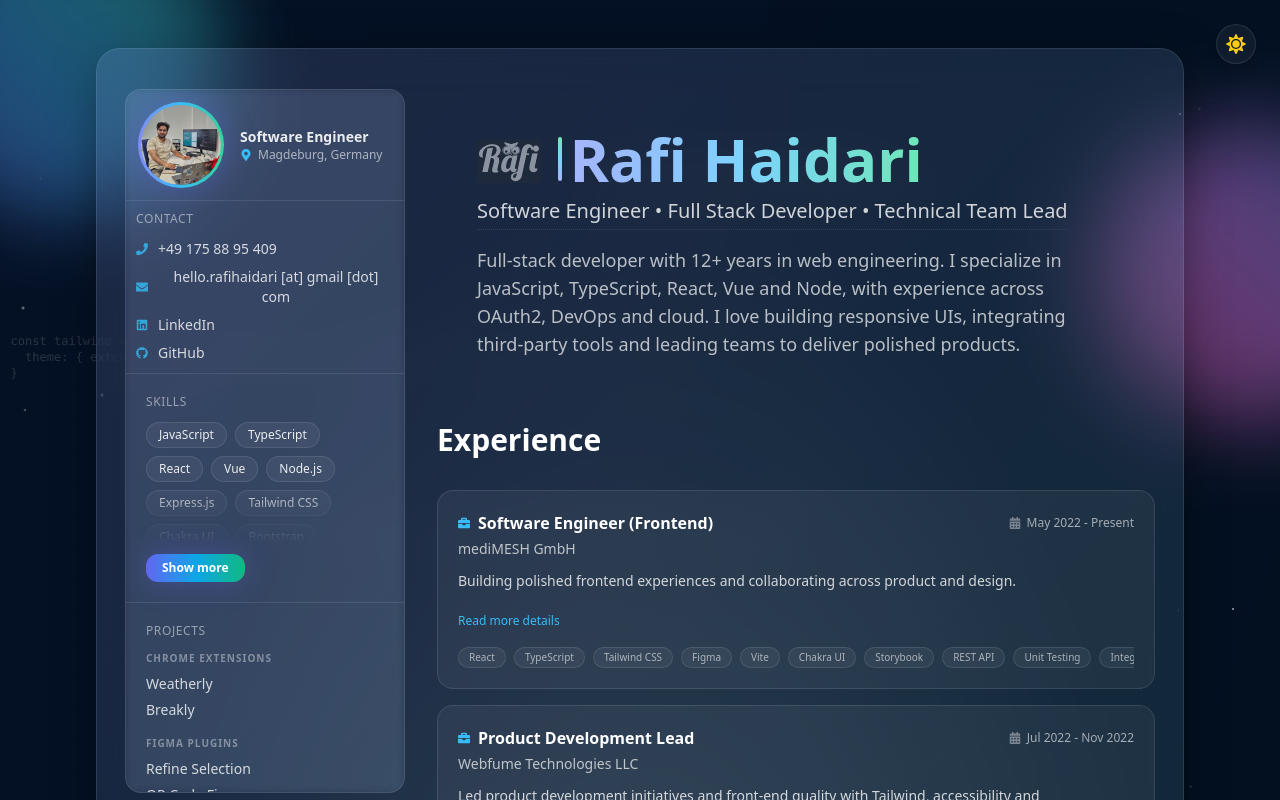
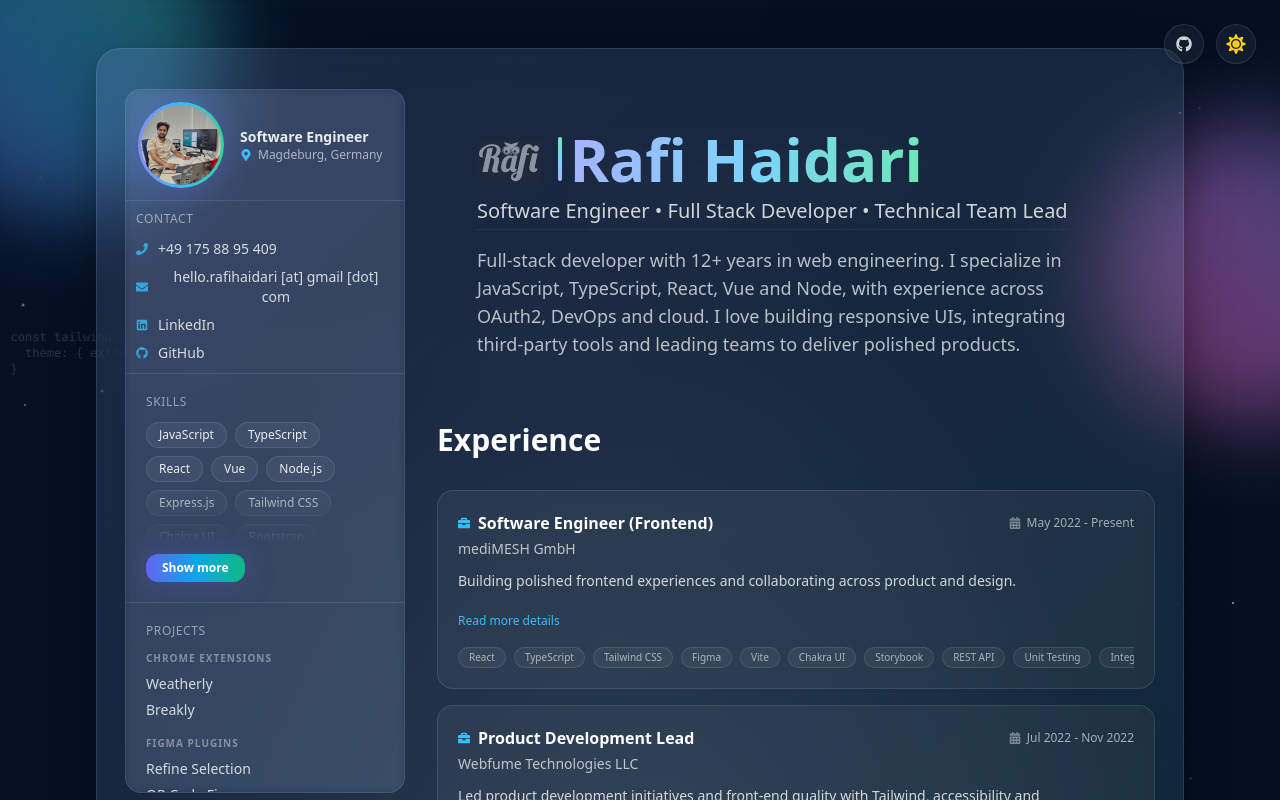
Before and after one commit to rafihaidari/CVFolio, a React (Vite) app: page / in a window 1280 px wide. Shown: the top 800 px of the page. Built offline with nearby package versions, Linux system fonts and the light colour scheme.

Commit message:
feat: Add custom cursor with particle effects and relocate the GitHub link from the footer to the header.

```diff
--- a/src/App.tsx
+++ b/src/App.tsx
@@ -7,10 +7,12 @@
 import CVSidebar from './components/CVSidebar'
 import EducationSection from './components/sections/Education'
 import ThemeToggle from './components/ThemeToggle'
+import CustomCursor from './components/CustomCursor'
 
 export default function App() {
   return (
     <div className="relative min-h-dvh overflow-hidden text-white dark:text-white text-slate-900 transition-colors duration-300">
+      <CustomCursor />
       <BackgroundFX />
       <ThemeToggle />
       <CodeOverlay />
--- /dev/null
+++ b/src/components/CustomCursor.tsx
@@ -0,0 +1,119 @@
+import { useEffect, useState, useRef } from 'react'
+import faviconUrl from '../assets/images/favicon.png'
+
+interface Particle {
+    id: number
+    x: number
+    y: number
+    char: string
+    color: string
+    life: number
+}
+
+const CODE_CHARS = ['{', '}', '</>', '=>', ';', '(', ')', '[]', '&&', '||', '!=']
+const COLORS = ['#818cf8', '#38bdf8', '#10b981', '#f472b6', '#fbbf24']
+
+export default function CustomCursor() {
+    const [position, setPosition] = useState({ x: -100, y: -100 })
+    const [isHovering, setIsHovering] = useState(false)
+    const [particles, setParticles] = useState<Particle[]>([])
+    const particleId = useRef(0)
+    const lastPos = useRef({ x: 0, y: 0 })
+
+    useEffect(() => {
+        const handleMouseMove = (e: MouseEvent) => {
+            setPosition({ x: e.clientX, y: e.clientY })
+
+            const dist = Math.hypot(e.clientX - lastPos.current.x, e.clientY - lastPos.current.y)
+
+            if (dist > 25) {
+                spawnParticle(e.clientX, e.clientY)
+                lastPos.current = { x: e.clientX, y: e.clientY }
+            }
+
+            // Check if hovering interactive elements
+            const target = e.target as HTMLElement
+            const isInteractive = target.closest('a, button, [role="button"]') !== null
+            setIsHovering(isInteractive)
+        }
+
+        const spawnParticle = (x: number, y: number) => {
+            const id = particleId.current++
+            const char = CODE_CHARS[Math.floor(Math.random() * CODE_CHARS.length)] || ''
+            const color = COLORS[Math.floor(Math.random() * COLORS.length)] || '#818cf8'
+
+            const newParticle: Particle = {
+                id,
+                x: x + (Math.random() - 0.5) * 20,
+                y: y + (Math.random() - 0.5) * 20,
+                char,
+                color,
+                life: 1
+            }
+
+            setParticles(prev => [...prev.slice(-15), newParticle])
+        }
+
+        const interval = setInterval(() => {
+            setParticles(prev =>
+                prev
+                    .map(p => ({ ...p, life: p.life - 0.05, y: p.y - 0.5 }))
+                    .filter(p => p.life > 0)
+            )
+        }, 50)
+
+        window.addEventListener('mousemove', handleMouseMove)
+        return () => {
+            window.removeEventListener('mousemove', handleMouseMove)
+            clearInterval(interval)
+        }
+    }, [])
+
+    return (
+        <div className="pointer-events-none fixed inset-0 z-[9999] hidden md:block">
+            {/* Particles */}
+            {particles.map(p => (
+                <span
+                    key={p.id}
+                    className="absolute text-[10px] font-mono font-bold transition-opacity whitespace-nowrap"
+                    style={{
+                        left: p.x,
+                        top: p.y,
+                        color: p.color,
+                        opacity: p.life,
+                        transform: `scale(${p.life + 0.5}) rotate(${p.life * 360}deg)`,
+                    }}
+                >
+                    {p.char}
+                </span>
+            ))}
+
+            {/* Main Cursor Center (Favicon) */}
+            <div
+                className="absolute h-6 w-6 -translate-x-1/2 -translate-y-1/2 mix-blend-normal transition-transform duration-200 ease-out"
+                style={{
+                    left: position.x,
+                    top: position.y,
+                    transform: `translate(-50%, -50%) scale(${isHovering ? 1.2 : 1})`,
+                }}
+            >
+                <img
+                    src={faviconUrl}
+                    alt=""
+                    className="h-full w-full object-contain dark:brightness-110"
+                />
+            </div>
+
+            {/* Outer Ring */}
+            <div
+                className="absolute h-10 w-10 -translate-x-1/2 -translate-y-1/2 rounded-full border border-indigo-500/30 dark:border-white/30 transition-all duration-300 ease-out"
+                style={{
+                    left: position.x,
+                    top: position.y,
+                    transform: `translate(-50%, -50%) scale(${isHovering ? 1.2 : 1})`,
+                    opacity: isHovering ? 0.5 : 1,
+                }}
+            />
+        </div>
+    )
+}
--- a/src/components/Footer.tsx
+++ b/src/components/Footer.tsx
@@ -6,18 +6,6 @@
       <p>
         © {new Date().getFullYear()} Rafi Haidari — Crafted with React, Vite and Tailwind
       </p>
-      <p className="mt-2">
-        Open source on{' '}
-        <a
-          href="https://github.com/rafihaidari/CVFolio"
-          target="_blank"
-          rel="noreferrer"
-          className="inline-flex items-center gap-1 text-slate-700 dark:text-white/80 hover:underline"
-        >
-          <FaGithub className="text-xs" />
-          GitHub
-        </a>
-      </p>
     </footer>
   )
 }
--- a/src/components/ThemeToggle.tsx
+++ b/src/components/ThemeToggle.tsx
@@ -1,5 +1,5 @@
 import { useEffect, useState } from 'react'
-import { FaMoon, FaSun } from 'react-icons/fa'
+import { FaMoon, FaSun, FaGithub } from 'react-icons/fa'
 
 export default function ThemeToggle() {
     const [theme, setTheme] = useState(() => {
@@ -24,9 +24,20 @@
     }
 
     return (
+        <div className="fixed top-6 right-6 z-50 flex items-center gap-3">
+            <a
+                href="https://github.com/rafihaidari/CVFolio"
+                target="_blank"
+                rel="noreferrer"
+                className="flex h-10 w-10 items-center justify-center rounded-full border border-slate-200 dark:border-white/10 bg-white/50 dark:bg-white/5 text-slate-600 dark:text-white/80 backdrop-blur-xl transition-all hover:scale-105 active:scale-95 shadow-lg"
+                aria-label="GitHub Repository"
+            >
+                <FaGithub className="h-4 w-4" />
+            </a>
+
             <button
                 onClick={toggleTheme}
-            className="fixed top-6 right-6 z-50 flex h-10 w-10 items-center justify-center rounded-full border border-white/10 bg-white/5 backdrop-blur-xl transition-all hover:scale-110 active:scale-95 dark:border-white/10 dark:bg-white/5 border-slate-200 bg-white/50 text-slate-600 dark:text-yellow-400 shadow-lg"
+                className="flex h-10 w-10 items-center justify-center rounded-full border border-slate-200 dark:border-white/10 bg-white/50 dark:bg-white/5 text-slate-600 dark:text-yellow-400 backdrop-blur-xl transition-all hover:scale-110 active:scale-95 shadow-lg"
                 aria-label="Toggle theme"
             >
                 {theme === 'dark' ? (
@@ -35,5 +46,6 @@
                     <FaMoon className="h-5 w-5" />
                 )}
             </button>
+        </div>
     )
 }
--- a/src/index.css
+++ b/src/index.css
@@ -23,6 +23,15 @@
   body {
     @apply bg-slate-50 text-slate-900 dark:bg-slate-950 dark:text-white antialiased transition-colors duration-300;
   }
+
+  @media (pointer: fine) {
+
+    body,
+    a,
+    button {
+      cursor: none !important;
+    }
+  }
 }
 
 @layer utilities {
```
Lines whose indentation alone changed are shown as unchanged.
